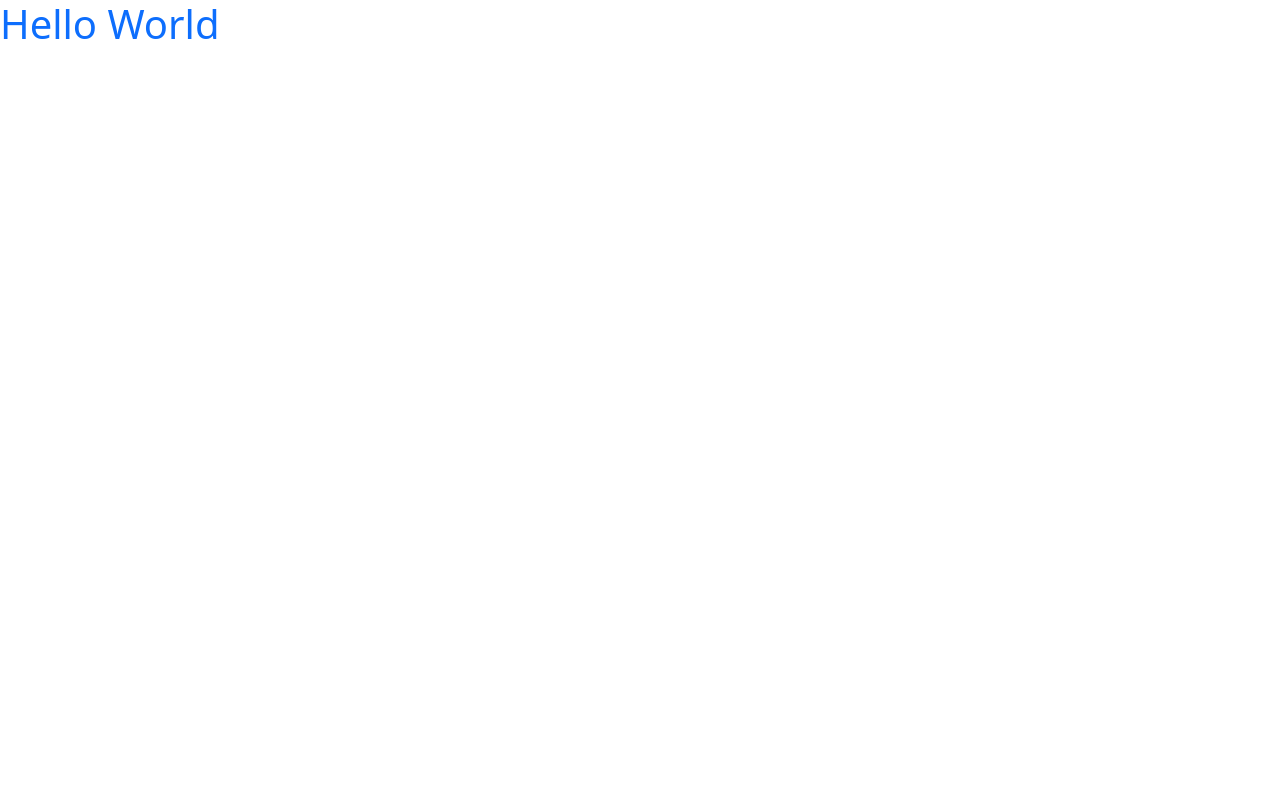
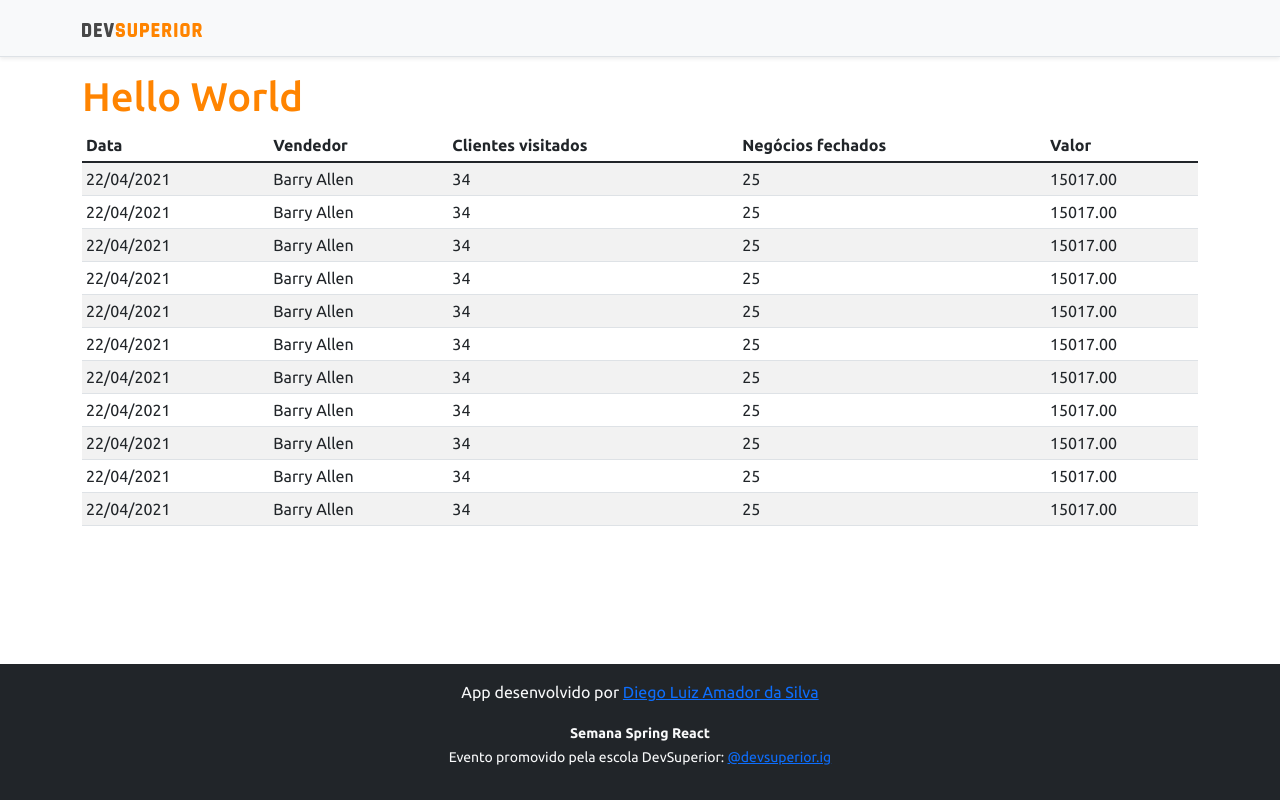
Before and after one commit to D13GO91/projeto-sds5, a React (Create React App) app in the folder frontend/: page / in a window 1280 px wide. Built offline with nearby package versions, Linux system fonts and the light colour scheme.

Commit message:
Basic static components

```diff
--- a/frontend/src/App.tsx
+++ b/frontend/src/App.tsx
@@ -1,8 +1,18 @@
+import DataTable from "components/DataTable";
+import Footer from "components/Footer";
+import NavBar from "components/NavBar";
+
 function App() {
   return (
-    <div>
-      <h1 className="text-primary">Hello World</h1>
-    </div>
+    <>
+      <NavBar />
+      <div className="container">
+        <h1 className="text-primary">Hello World</h1>
+
+        <DataTable />
+      </div>
+      <Footer />
+    </>
   );
 }
 
--- /dev/null
+++ b/frontend/src/components/DataTable/index.tsx
@@ -0,0 +1,98 @@
+const DataTable = () => {
+  return (
+    <div className="table-responsive">
+      <table className="table table-striped table-sm">
+        <thead>
+          <tr>
+            <th>Data</th>
+            <th>Vendedor</th>
+            <th>Clientes visitados</th>
+            <th>Negócios fechados</th>
+            <th>Valor</th>
+          </tr>
+        </thead>
+        <tbody>
+          <tr>
+            <td>22/04/2021</td>
+            <td>Barry Allen</td>
+            <td>34</td>
+            <td>25</td>
+            <td>15017.00</td>
+          </tr>
+          <tr>
+            <td>22/04/2021</td>
+            <td>Barry Allen</td>
+            <td>34</td>
+            <td>25</td>
+            <td>15017.00</td>
+          </tr>
+          <tr>
+            <td>22/04/2021</td>
+            <td>Barry Allen</td>
+            <td>34</td>
+            <td>25</td>
+            <td>15017.00</td>
+          </tr>
+          <tr>
+            <td>22/04/2021</td>
+            <td>Barry Allen</td>
+            <td>34</td>
+            <td>25</td>
+            <td>15017.00</td>
+          </tr>
+          <tr>
+            <td>22/04/2021</td>
+            <td>Barry Allen</td>
+            <td>34</td>
+            <td>25</td>
+            <td>15017.00</td>
+          </tr>
+          <tr>
+            <td>22/04/2021</td>
+            <td>Barry Allen</td>
+            <td>34</td>
+            <td>25</td>
+            <td>15017.00</td>
+          </tr>
+          <tr>
+            <td>22/04/2021</td>
+            <td>Barry Allen</td>
+            <td>34</td>
+            <td>25</td>
+            <td>15017.00</td>
+          </tr>
+          <tr>
+            <td>22/04/2021</td>
+            <td>Barry Allen</td>
+            <td>34</td>
+            <td>25</td>
+            <td>15017.00</td>
+          </tr>
+          <tr>
+            <td>22/04/2021</td>
+            <td>Barry Allen</td>
+            <td>34</td>
+            <td>25</td>
+            <td>15017.00</td>
+          </tr>
+          <tr>
+            <td>22/04/2021</td>
+            <td>Barry Allen</td>
+            <td>34</td>
+            <td>25</td>
+            <td>15017.00</td>
+          </tr>
+          <tr>
+            <td>22/04/2021</td>
+            <td>Barry Allen</td>
+            <td>34</td>
+            <td>25</td>
+            <td>15017.00</td>
+          </tr>
+        </tbody>
+      </table>
+    </div>
+  );
+};
+
+export default DataTable;
--- /dev/null
+++ b/frontend/src/components/Footer/index.tsx
@@ -0,0 +1,30 @@
+const Footer = () => {
+  return (
+    <footer className="footer mt-auto py-3 bg-dark">
+      <div className="container">
+        <p className="text-light">
+          App desenvolvido por{" "}
+          <a href="https://github.com/D13GO91" target="_blank" rel="noreferrer">
+            Diego Luiz Amador da Silva
+          </a>
+        </p>
+        <p className="text-light">
+          <small>
+            <strong>Semana Spring React</strong>
+            <br />
+            Evento promovido pela escola DevSuperior:{" "}
+            <a
+              href="https://instagram.com/devsuperior.ig"
+              target="_blank"
+              rel="noreferrer"
+            >
+              @devsuperior.ig
+            </a>
+          </small>
+        </p>
+      </div>
+    </footer>
+  );
+};
+
+export default Footer;
--- /dev/null
+++ b/frontend/src/components/NavBar/index.tsx
@@ -0,0 +1,17 @@
+import ImgDsDark from "assets/img/ds-dark.svg";
+
+const NavBar = () => {
+  return (
+    <div>
+      <div className="d-flex flex-column flex-md-row align-items-center p-3 px-md-4 mb-3 bg-light border-bottom shadow-sm">
+        <div className="container">
+          <nav className="my-2 my-md-0 mr-md-3">
+            <img src={ImgDsDark} alt="DevSuperior" width="120" />
+          </nav>
+        </div>
+      </div>
+    </div>
+  );
+};
+
+export default NavBar;
```
Also changed, not shown: frontend/src/index.tsx (+6 -6 lines), frontend/src/assets/img/ds-dark.svg (added).
